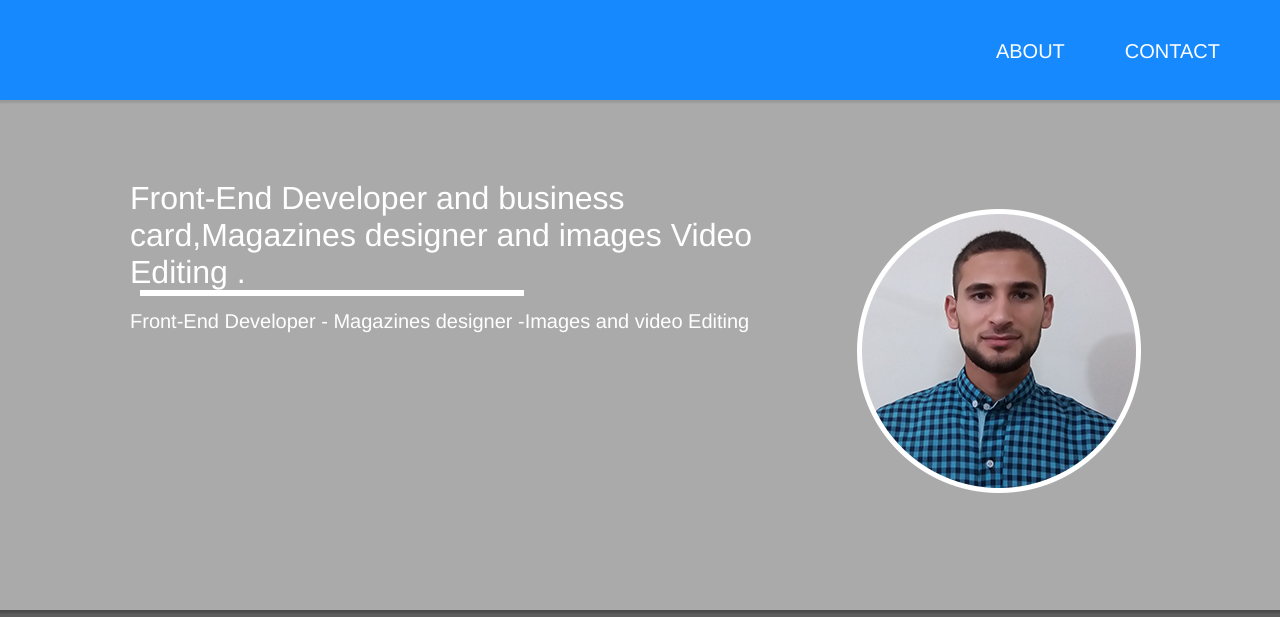
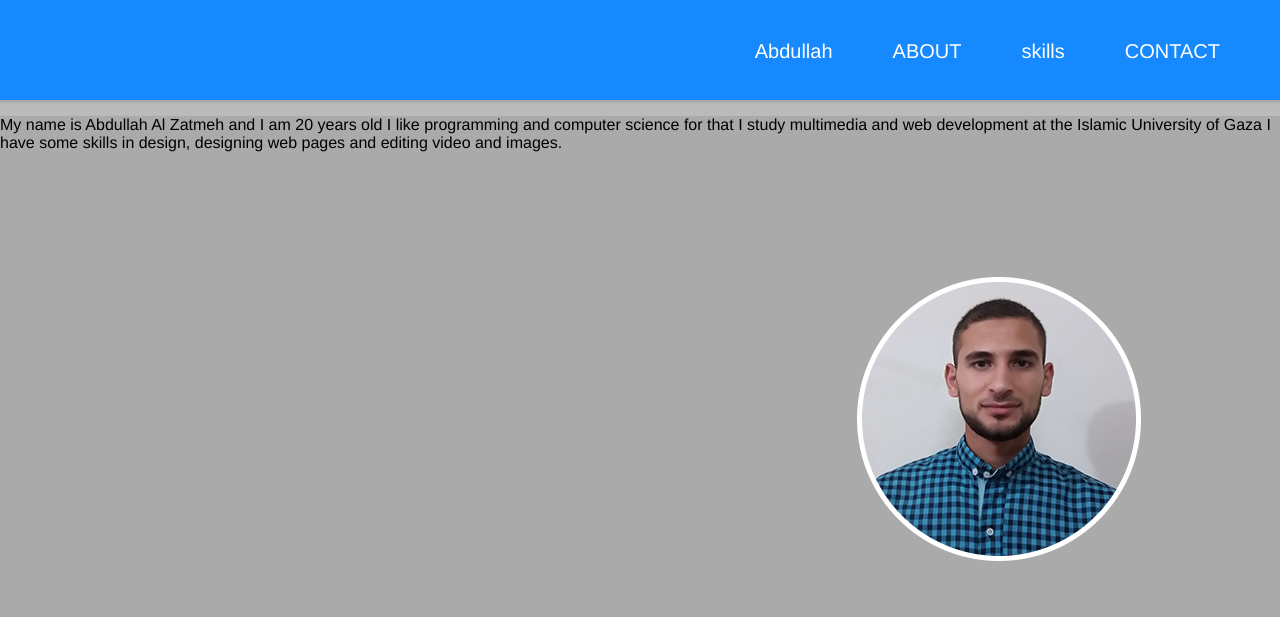
Before and after one commit to abdullah-elzatma/abdullah, a plain HTML site: page index.html in a window 1280 px wide. Shown: the top 617 px of the page. Drawn offline with Linux system fonts and the light colour scheme.

Commit message:
Update index.html

```diff
--- a/index.html
+++ b/index.html
@@ -17,13 +17,29 @@
 
         <ul>
 
-          <li><a href='#se'>CONTACT</a></li>
-            <li><a href='#'>ABOUT</a></li>
+
+          <li id="navR"><a href='#se'>CONTACT</a></li>
+            <li id="navR"><a href='#sc12'>skills</a></li>
+            <li id="navR"><a href='#my'>ABOUT</a></li>
+
+
+            <li id="ab"><a  href='#'>Abdullah</a></li>
 
         </ul>
     </header>
-<section class="sc">
-          <p class="psc">
+<section id="my" class="sc">
+         <p class="my">
+    My name is Abdullah Al Zatmeh and I am 20 years old
+I like programming and computer science for that
+I study multimedia and web development at the Islamic University of Gaza
+I have some skills in design, designing web pages and editing video and images.
+
+</p>
+    <div id="circle"><img src="my%20Image.png">
+                          </div>
+  </section>
+  <section id="sc12" class="sc12">
+     <p class="psc">
       Front-End Developer and business card,Magazines designer and images
 Video Editing .
 
@@ -33,10 +49,8 @@ Video Editing .
     Front-End Developer - Magazines designer -Images and video Editing
 
     </p>
-    <div id="circle"><img src="my%20Image.png">
-                          </div>
-  </section>
 
+    </section>
   <section id="se" class="sc2">
       <div class="ff">
          <a href="https://www.facebook.com/profile.php?id=100004744380370"><img class="a" src="fb_icon_325x325.png"></a>
```
